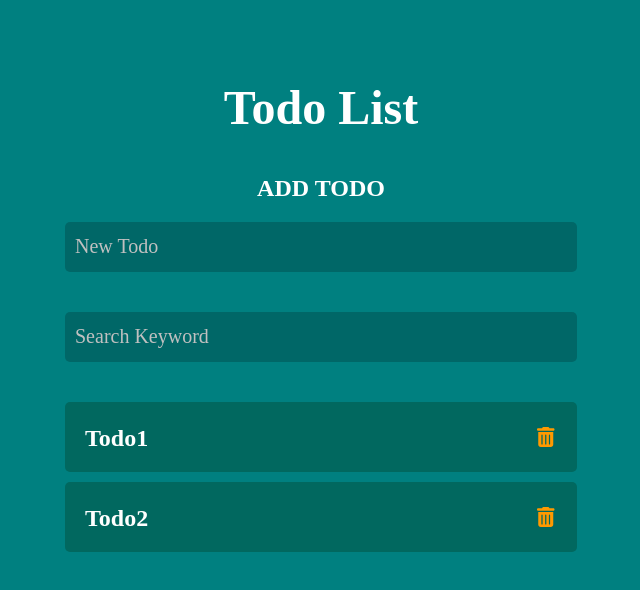
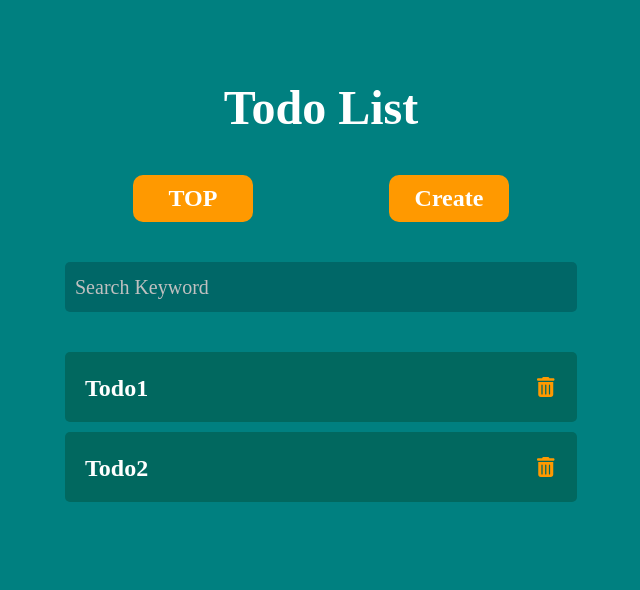
Before and after one commit to shodayuki/study_of_js, a React (Create React App) app in the folder brain-react/section_08/: page / in a window 1280 px wide. Shown: the top 590 px of the page, without its empty margins (319-959 px from the left). Built offline with nearby package versions, Linux system fonts and the light colour scheme.

Commit message:
Navigationコンポーネント作成

```diff
--- /dev/null
+++ b/brain-react/section_08/src/components/organisims/Navigation/index.jsx
@@ -0,0 +1,28 @@
+/**
+ * Navigation
+ *
+ * @package components
+ */
+import React from 'react';
+import { Link } from 'react-router-dom';
+import { NAVIGATION_LIST } from '../../../constants/navigations';
+import styles from './style.module.css';
+
+/**
+ * Navigation
+ *
+ * @returns {JSX.Element}
+ * @constructor
+ */
+export const Navigation = () => (
+  <nav>
+    <ul className={styles.ul}>
+      <li className={styles.li}>
+        <Link to={NAVIGATION_LIST.TOP}>TOP</Link>
+      </li>
+      <li className={styles.li}>
+        <Link to={NAVIGATION_LIST.CREATE}>Create</Link>
+      </li>
+    </ul>
+  </nav>
+);
--- /dev/null
+++ b/brain-react/section_08/src/components/organisims/Navigation/style.module.css
@@ -0,0 +1,23 @@
+.ul {
+    width: 100%;
+    padding-left: 0;
+    display: flex;
+    justify-content: space-around;
+}
+
+.li {
+    text-align: center;
+    list-style-type: none;
+}
+
+.li > a {
+    display: block;
+    background-color: #ff9900;
+    text-decoration: none;
+    color: #FFF;
+    font-size: 24px;
+    font-weight: bold;
+    width: 80px;
+    padding: 10px 20px;
+    border-radius: 10px;
+}
--- a/brain-react/section_08/src/components/templates/TodoTemplate/index.jsx
+++ b/brain-react/section_08/src/components/templates/TodoTemplate/index.jsx
@@ -1,7 +1,7 @@
 import React from 'react';
+import { Navigation } from '../../organisims/Navigation';
 import { TodoList } from "../../organisims/TodoList";
 import { InputForm } from '../../atoms/InputForm';
-import { AddTodo } from '../../organisims/AddTodo';
 import { useTodoContext } from '../../../contexts/TodoContext';
 import styles from "./style.module.css";
 
@@ -21,11 +21,7 @@ export const TodoTemplate = () => {
       <h1 className={styles.title}>Todo List</h1>
       {/* Todo追加エリア */}
       <section className={styles.common}>
-        <AddTodo
-          addInputValue={addInputValue}
-          onChangeTodo={onChangeAddInputValue}
-          handleAddTodo={handleAddTodo}
-        />
+        <Navigation />
       </section>
       {/* Todo検索フォームエリア */}
       <section className={styles.common}>
```
